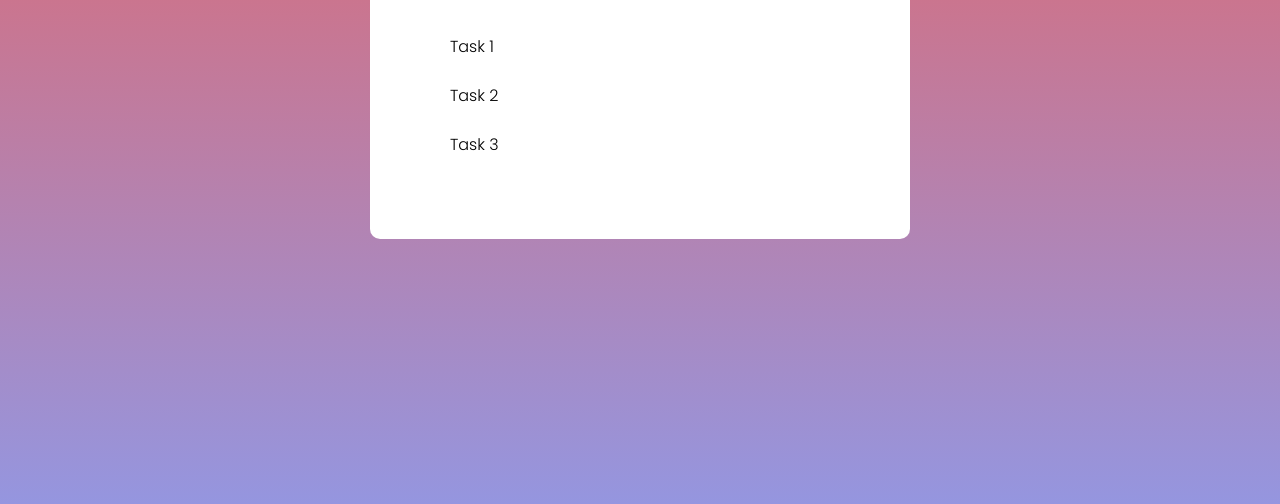
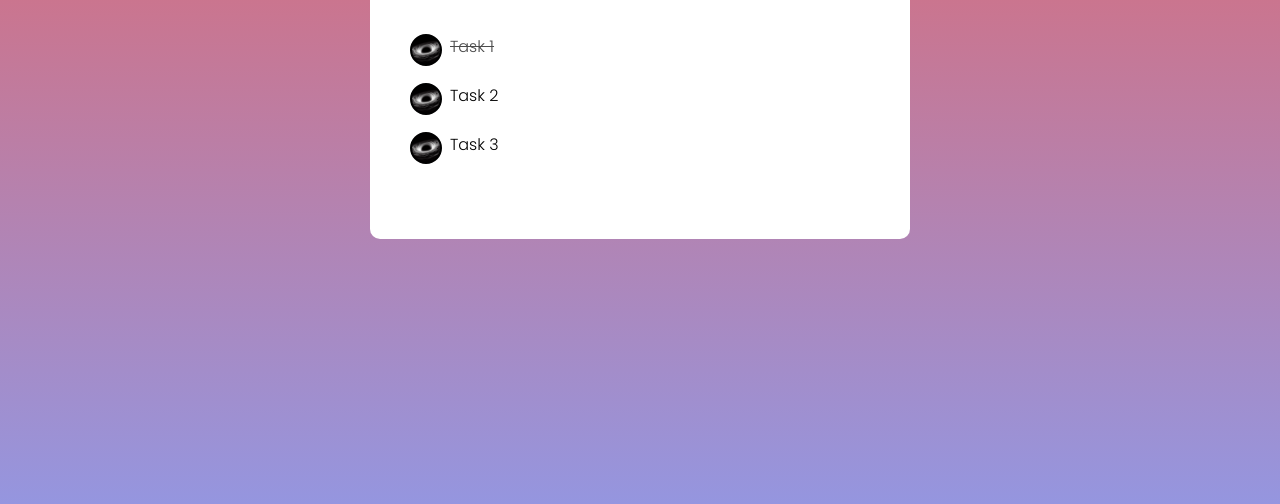
Before and after one commit to mittalparas/todolist, a plain HTML site: page index.html in a window 1280 px wide. Shown: the part 260-764 px from the top of the page. Drawn offline with Linux system fonts and the light colour scheme.

Commit message:
Adding more to css

```diff
--- a/index.html
+++ b/index.html
@@ -17,7 +17,7 @@
                 <button>Submit</button>
             </div>
             <ul id="list-container">
-                <li>Task 1</li>
+                <li class="checked">Task 1</li>
                 <li>Task 2</li>
                 <li>Task 3</li>
             </ul>
--- a/style.css
+++ b/style.css
@@ -64,4 +64,29 @@ ul li{
     padding: 12px 8px 12px 50px;
     user-select: none;
     cursor: pointer;
+    position: relative;
 }
+
+ul li::before {
+    content: '';
+    position: absolute;
+    height: 28px;
+    width: 28px;
+    border: 2px solid black;
+    border-color: black;
+    border-radius: 50%;
+    background-image: url(/images/checklist.jfif);
+    background-size: cover;
+    background-position: center;
+    left: 10px;
+    top: 12px;
+}
+
+ul li.checked {
+    color: rgb(75, 75, 75);
+    text-decoration: line-through;
+}
+
+ul li.checked::before {
+    background-image: url(/images/checklist.jfif);
+}
```
Also changed, not shown: images/checklist.jfif (added).
